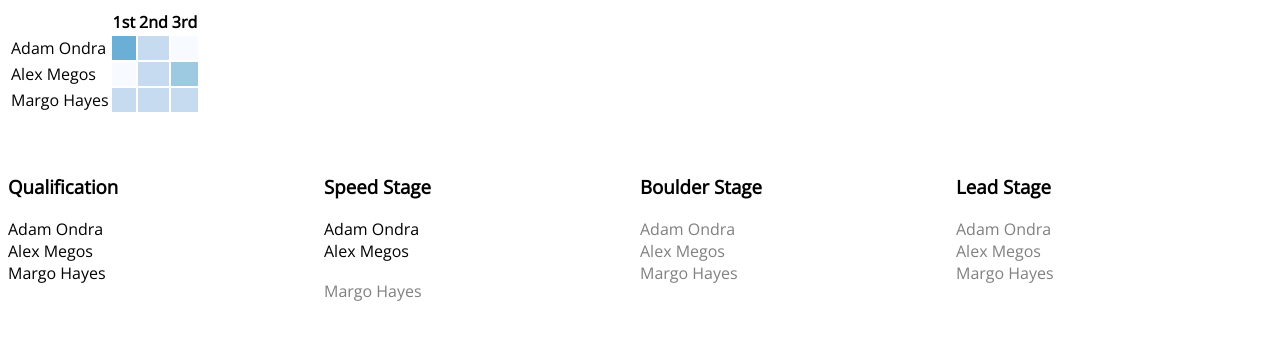
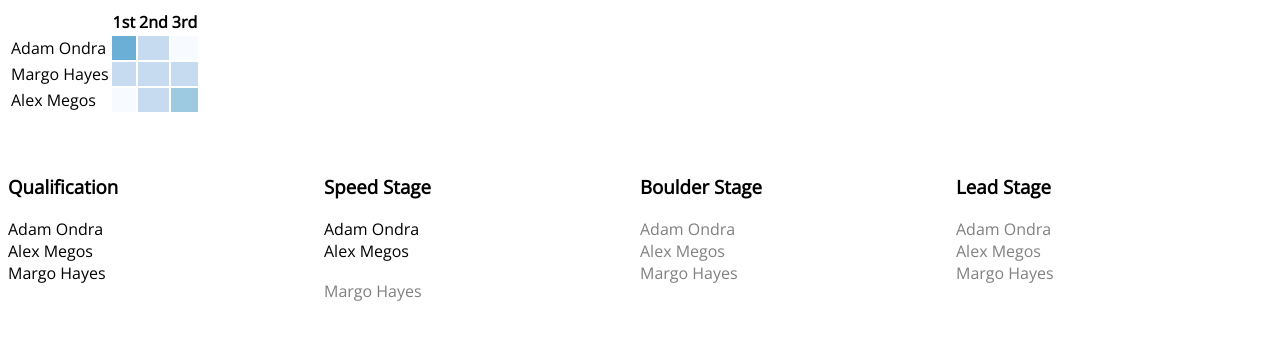
Before and after one commit to harrybiddle/compdex.rocks, a React (Create React App) app: page / in a window 1280 px wide. Shown: the top 340 px of the page. Built offline with nearby package versions, Linux system fonts and the light colour scheme.

Commit message:
Order by centre of mass

```diff
--- a/src/components/app/App.js
+++ b/src/components/app/App.js
@@ -93,6 +93,11 @@ function constructLists(state) {
     ...constructListsForStage(state, stages.LEAD)
   };
 }
+
+export function calculateCentreOfMass(values) {
+  return values.map((value, i) => value * i).reduce((a, b) => a + b, 0);
+}
+
 export function predictionsProps(state) {
   function* headers(length) {
     yield "";
@@ -106,17 +111,22 @@ export function predictionsProps(state) {
     }
   }
   const athletes = Object.keys(state.athletes);
+  let rows = Object.entries(
+    probabilities(
+      new Set(athletes),
+      state[stages.QUALIFICATION],
+      state[stages.SPEED],
+      state[stages.BOULDER],
+      state[stages.LEAD]
+    )
+  ).map(a => [state.athletes[a[0]].name].concat(a[1]));
+  rows.sort(
+    (a, b) =>
+      calculateCentreOfMass(a.slice(1)) - calculateCentreOfMass(b.slice(1))
+  );
   return {
     columns: Array.from(headers(athletes.length)),
-    rows: Object.entries(
-      probabilities(
-        new Set(athletes),
-        state[stages.QUALIFICATION],
-        state[stages.SPEED],
-        state[stages.BOULDER],
-        state[stages.LEAD]
-      )
-    ).map(a => [state.athletes[a[0]].name].concat(a[1]))
+    rows: rows
   };
 }
 
```
Also changed, not shown: 1 other file (tests, documents, lock files or other folders).
